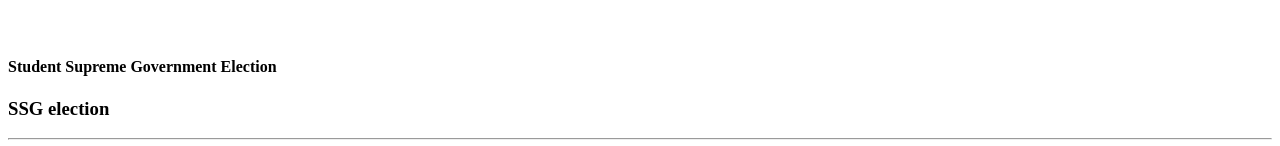
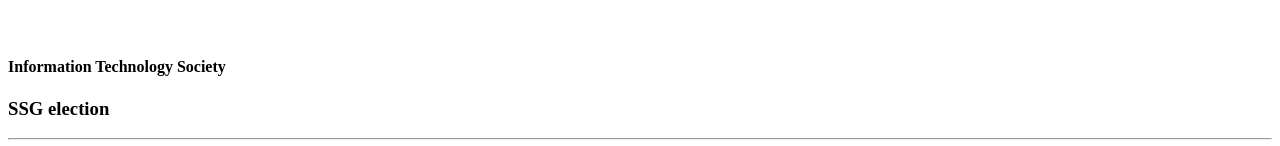
Before and after one commit to hu1juan/election, a website: page html/adminview.html in a window 1280 px wide. Shown: the part 1662-1808 px from the top of the page. Drawn offline with Linux system fonts and the light colour scheme; files whose address does not match are found by name.

Commit message:
Change text

```diff
--- a/html/adminview.html
+++ b/html/adminview.html
@@ -9,7 +9,7 @@
 				<a class="navbar-brand" href=""><img class="img-logo" src="image/holycrosslogo.png"></a>
 			</div>
 			<div class="navbar-header">
-				<h4 class="panel-titles">Student Supreme Government Election</h4>
+				<h4 class="panel-titles">Information Technology Society</h4>
 			</div>
 		</nav>
 		<div class="contain-body">
```
